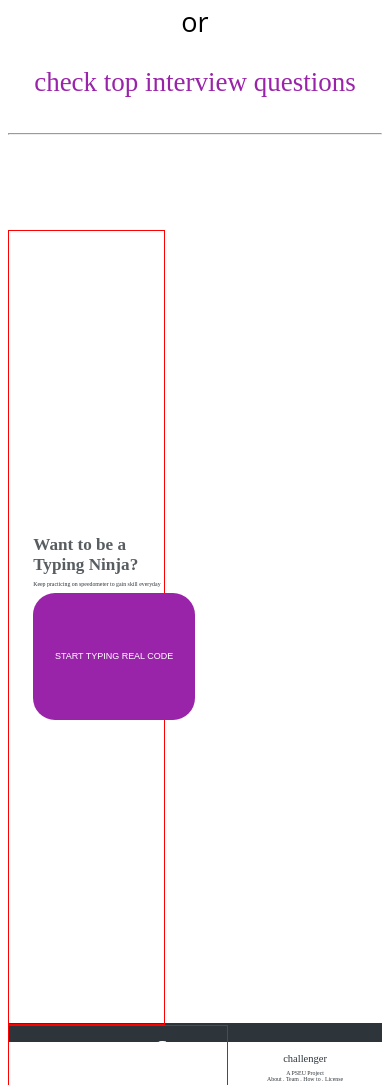
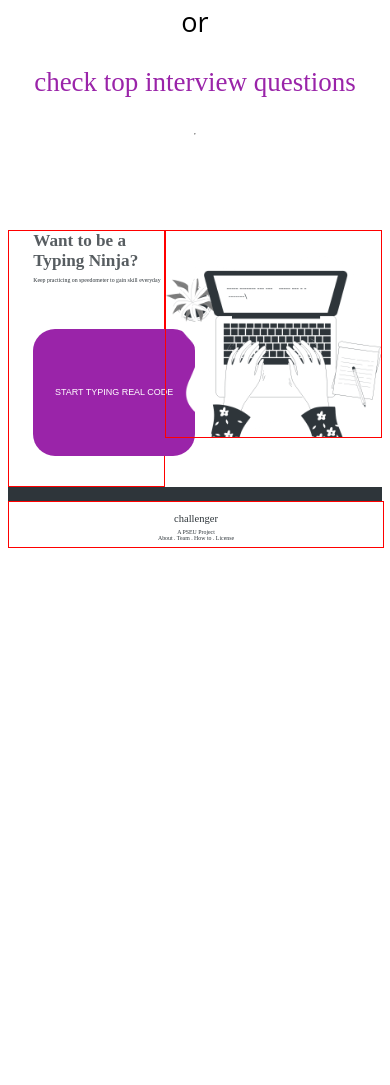
Before and after one commit to AhmadH2/challanger, a plain HTML site: page index.html in a window 390 px wide. Shown: the part 1573-2658 px from the top of the page. After the commit the page ends 2121 px from the top, so only its background shows below. Drawn offline with Linux system fonts and the light colour scheme.

Commit message:
fixing responsiveness issues

```diff
--- a/index.html
+++ b/index.html
@@ -33,6 +33,7 @@
             </div>
 
         </div> <!--header end-->
+
         <div class="start-quiz">
             <div style="margin: 50px 0; width: 65vw;" >
                 <button class="tech-btn active-tech-btn">Random</button>
@@ -79,6 +80,7 @@
             </div>
 
         </div> <!--end Of Part2-->
+
         <hr>
         <div class="typing-test">
             <div class="col-5 typing-test-content">
@@ -95,17 +97,24 @@
 
             </div>
             <div class="col-7 typing-test-image">
-                <img src="./images/Typing-bro@2x.png" width="100%" height="100%">
+                <img src="./images/Typing-bro@2xCopy.png" width="100%" height="90%">
             </div>
 
         </div> <!--End Of Part3-->
 
-        <div class="footer">
-            <p style="font-size: 2.7vw; color: #2E353A; margin-bottom: 0%;">challenger</p>
-            <p style="font-size: 1.5vw; color: #2E353A;">A PSEU Project <br>
-                About . Team . How to . License</p>
-        </div>
+        <!-- <div class="border"></div> -->
 
     </div>
+
+    <footer class="col-12 footer">
+        <p style="font-size: 2.7vw; color: #2E353A; margin-bottom: 0%;">challenger</p>
+        <p style="font-size: 1.5vw; color: #2E353A;">A PSEU Project <br>
+            About . Team . How to . License</p>
+    </footer>
+    <!-- <div class="footer col-12">
+        <p style="font-size: 2.7vw; color: #2E353A; margin-bottom: 0%;">challenger</p>
+        <p style="font-size: 1.5vw; color: #2E353A;">A PSEU Project <br>
+            About . Team . How to . License</p>
+    </div> -->
 </body>
 </html>
--- a/styles.css
+++ b/styles.css
@@ -2,6 +2,9 @@ body{
     /* font-family: 'Open Sans'; */
 }
 .container{
+    display: flex;
+    flex-direction: column;
+    justify-content: flex-start;
     width: 100%;
     padding: 0px;
     margin: 0%;
@@ -21,7 +24,7 @@ body{
 .col-4 {width: 33.33%;}
 .col-5 {width: 35%;}
 .col-6 {width: 50%;}
-.col-7 {width: 58.33%;}
+.col-7 {width: 57.5%;}
 .col-8 {width: 66.66%;}
 .col-9 {width: 75%;}
 .col-10 {width: 83.33%;}
@@ -114,12 +117,11 @@ body{
 }
 
 .typing-test{
-    /* display: inline-block; */
+    display: flex;
+    justify-content: flex-end;
     padding-top: 10.3vh;
-    height: 94vh;
     margin: 0%;
-    position: ;
-    border-bottom: 19px solid #2E353A;
+    border-bottom: 1.7vh solid #2E353A;
 }
 
 .typing-btn{
@@ -130,26 +132,37 @@ body{
     color: white;
     border-radius: 22px;
     border: none;
+    margin-top: 40px;
 }
 
 .typing-test-content{
-    height: 100%;
     padding-left: 6.2vw;
     display:flex;
     flex-direction: column;
-    flex-grow: 1;
     justify-content: center;
     margin: 0%;
+    padding-bottom: 30px;
 }
 
 .typing-test-image{
+    display: flex;
+    flex-direction: column;
+    justify-content: flex-end;
     height: 100%;
     margin: 0%;
-    padding-top: 15px;
-    /* padding-left: 15px; */
+    padding: 0%;
+    padding-top: 25px;
+}
+
+.border{
+    border-top: 1.7vh solid #2E353A;
+    height: 20px;
+    margin-bottom: 20px;
 }
 
 .footer{
+    display: flex;
+    flex-direction: column;
     text-align: center;
-    justify-content: flex-end;
+    justify-content: center;
 }
```
Also changed, not shown: images/Typing-bro@2xCopy.png (added), 1 other file.
